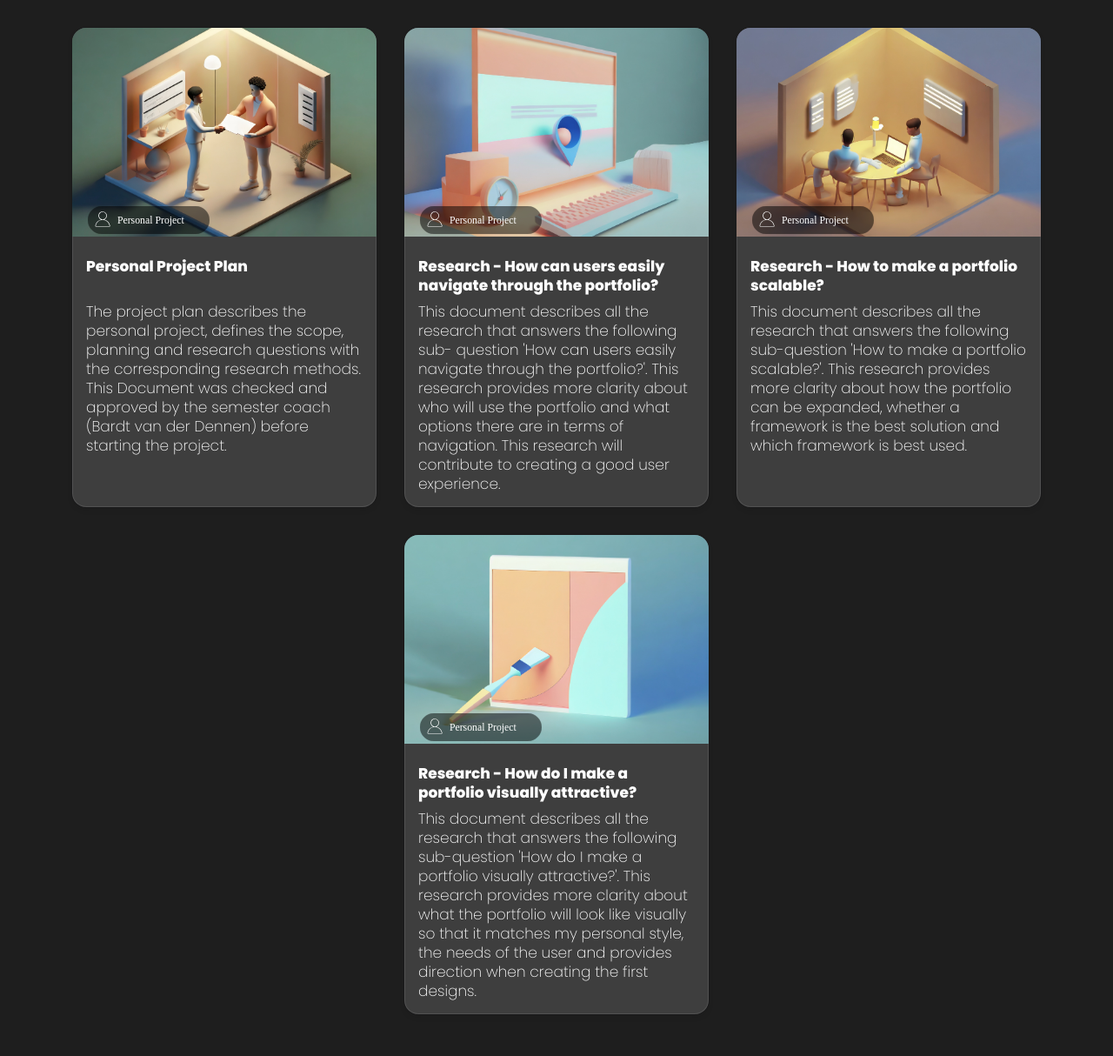
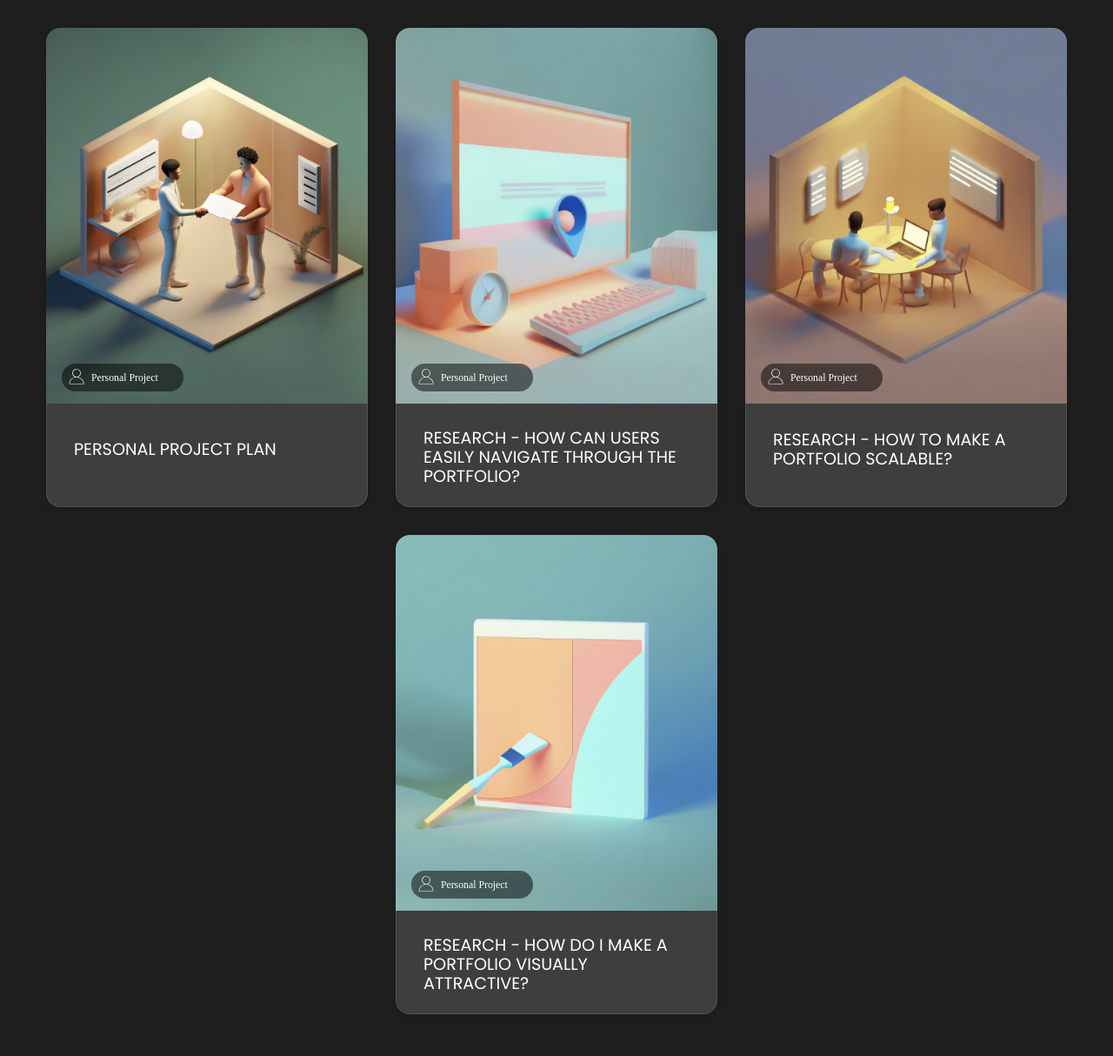
Before and after one commit to julienverheijen/Portfolio_S6, a PHP site: page /projects.html in a window 1280 px wide. Shown: the part 105-1319 px from the top of the page at 87% size. Run offline with PHP 8.4, Linux system fonts and the light colour scheme; some libraries are stand-ins or nearby versions.

Commit message:
Card hover animation, small design changes

```diff
--- a/deliverbles/projectplan.html
+++ b/deliverbles/projectplan.html
@@ -4,8 +4,6 @@
     <meta charset="UTF-8">
     <meta name="viewport" content="width=device-width, initial-scale=1.0">
     <title>Personal Project Plan</title>
-    <script src="https://kit.fontawesome.com/cc761c7f0d.js" crossorigin="anonymous"></script>
-    <script type="module" src="../deliverbles/deliverable.js"></script>
     <link rel="stylesheet" href="../styles.css">
     <link rel="stylesheet" href="../deliverbles/deliverable.css">
     <script>
@@ -60,3 +58,6 @@
     </div>
 </body>
 </html>
+<script type="module" src="script.js"></script>
+<script src="https://kit.fontawesome.com/cc761c7f0d.js" crossorigin="anonymous"></script>
+<script type="module" src="../deliverbles/deliverable.js"></script>
--- a/deliverbles/research_navigation.html
+++ b/deliverbles/research_navigation.html
@@ -4,8 +4,6 @@
     <meta charset="UTF-8">
     <meta name="viewport" content="width=device-width, initial-scale=1.0">
     <title>Research Navigation</title>
-    <script src="https://kit.fontawesome.com/cc761c7f0d.js" crossorigin="anonymous"></script>
-    <script type="module" src="../deliverbles/deliverable.js"></script>
     <link rel="stylesheet" href="../styles.css">
     <link rel="stylesheet" href="../deliverbles/deliverable.css">
     <script> var projectId = 2; </script>
@@ -96,3 +94,6 @@
     </div>
 </body>
 </html>
+<script type="module" src="script.js"></script>
+<script src="https://kit.fontawesome.com/cc761c7f0d.js" crossorigin="anonymous"></script>
+<script type="module" src="../deliverbles/deliverable.js"></script>
--- a/deliverbles/research_scalable.html
+++ b/deliverbles/research_scalable.html
@@ -4,8 +4,6 @@
     <meta charset="UTF-8">
     <meta name="viewport" content="width=device-width, initial-scale=1.0">
     <title>Research Scalable</title>
-    <script src="https://kit.fontawesome.com/cc761c7f0d.js" crossorigin="anonymous"></script>
-    <script type="module" src="../deliverbles/deliverable.js"></script>
     <link rel="stylesheet" href="../styles.css">
     <link rel="stylesheet" href="../deliverbles/deliverable.css">
     <script> var projectId = 3; </script>
@@ -182,3 +180,6 @@
     </div>
 </body>
 </html>
+<script type="module" src="script.js"></script>
+<script src="https://kit.fontawesome.com/cc761c7f0d.js" crossorigin="anonymous"></script>
+<script type="module" src="../deliverbles/deliverable.js"></script>
--- a/deliverbles/research_visual.html
+++ b/deliverbles/research_visual.html
@@ -4,8 +4,6 @@
     <meta charset="UTF-8">
     <meta name="viewport" content="width=device-width, initial-scale=1.0">
     <title>Research Visual</title>
-    <script src="https://kit.fontawesome.com/cc761c7f0d.js" crossorigin="anonymous"></script>
-    <script type="module" src="../deliverbles/deliverable.js"></script>
     <link rel="stylesheet" href="../styles.css">
     <link rel="stylesheet" href="../deliverbles/deliverable.css">
     <script> var projectId = 4; </script>
@@ -138,6 +136,7 @@
                     <li>Most users found it easy to navigate through the design. However, there was one tester who did have difficulty with it.<strong>&nbsp;</strong></li>
                     </ol>
                     <a class="button" href="https://app.maze.co/report/Portfolio/1kk8wtlmyp7jr8/intro" target="_blank">All Maze Test Results</a>
+                    <br>
                 </article>
                 <article class="body_conclusion">
                     <h2>CONCLUSION</h2>
@@ -157,3 +156,6 @@
     </div>
 </body>
 </html>
+<script type="module" src="script.js"></script>
+<script src="https://kit.fontawesome.com/cc761c7f0d.js" crossorigin="anonymous"></script>
+<script type="module" src="../deliverbles/deliverable.js"></script>
--- a/projects.css
+++ b/projects.css
@@ -7,7 +7,7 @@
     -webkit-box-pack: center;
         -ms-flex-pack: center;
             justify-content: center;
-    margin: 1rem;
+    margin: 1rem 0;
   }
 
   .card {
@@ -24,14 +24,18 @@
             flex-direction: column;
     -ms-flex-pack: distribute;
         justify-content: start;
-    width: 350px;
+    width: 370px;
     height: auto;
     -webkit-transition: all 0.2s ease;
     transition: all 0.2s ease;
     margin: 1rem;
+    transition: .5s;
+    overflow: hidden;
+    -webkit-transition: box-shadow 0.5s;
+    transition: box-shadow 0.5s;
   }
 
-  .card_top {
+  .card__header {
     position: relative;
     display: -webkit-box;
     display: -ms-flexbox;
@@ -39,11 +43,9 @@
     -webkit-box-direction: normal;
         -ms-flex-direction: column;
             flex-direction: column;
-
   }
 
-  .card_top .top__img {
-    height: 15rem;
+  .card__header .top__img {
     width: 100%;
     -o-object-fit: cover;
        object-fit: cover;
@@ -52,31 +54,26 @@
 
   .top__icon {
       position: absolute;
-      bottom: 0.3rem;
+      bottom: 1rem;
       left: 0.3rem;
       margin: 0 0.5rem;
       padding: 0.3rem;
       height: 2rem;
     }
 
-  .card_bottom .bottom__title {
-    font-size: 1.0625rem;
+  .card__body .card__title {
+    font-size: 1.2rem;
     line-height: 1.375rem;
-    min-height: 2.75rem;
     color: var(--white);
-    font-weight: 700;
-    margin: 0.5rem;
+    font-weight: 500;
+    text-transform: uppercase;
+    vertical-align: middle;
+    display: table-cell;
+    height: 3rem;
+    vertical-align: middle;
   }
 
-  .card_bottom .bottom__text {
-      font-size: 1.0625rem;
-      line-height: 1.375rem;
-      color: var(--white);
-      font-weight: 300;
-      margin: 0.5rem;
-    }
-
-  .card_bottom {
+  .card__body {
     display: -webkit-box;
     display: -ms-flexbox;
     display: block;
@@ -85,13 +82,86 @@
     -webkit-box-align: center;
         -ms-flex-align: center;
             align-items: center;
-    margin: 0.5rem;
+    margin: 1rem;
+    top: -10px;
   }
 
-  .card:hover {
-    background-color: #F56A01;
-  }
+.card:hover {
+    box-shadow: var(--shadow);
+}
 
-  a:hover {
-    text-decoration: none;
-  }
+.top__img {
+    height: 27rem;
+    overflow: hidden;
+    -webkit-transition: height 0.5s;
+    transition: height 0.5s;
+}
+
+.top__img img {
+    width: 100%;
+    display: block;
+    -webkit-transform: scale(1);
+    transform: scale(1);
+    -webkit-transition: opacity 0.5s, -webkit-transform 0.5s;
+    transition: opacity 0.5s, -webkit-transform 0.5s;
+    transition: opacity 0.5s, transform 0.5s;
+    transition: opacity 0.5s, transform 0.5s, -webkit-transform 0.5s;
+}
+
+.card:hover .top__img {
+    height: 130px;
+}
+
+  .card__body {
+    position: relative;
+    height: 3rem;
+    padding: 1rem;
+    -webkit-transition: height 0.5s;
+    transition: height 0.5s;
+}
+
+.card:hover .card__body {
+    height: 350px;
+}
+
+.card:hover {
+  background-color: var(--orange);
+}
+
+a:hover {
+  text-decoration: none;
+}
+
+.card__description {
+    position: absolute;
+    top: 5rem;
+    left: 0;
+    margin: 0;
+    padding: 1rem;
+    opacity: 0;
+    -webkit-transform: translateY(45px);
+    transform: translateY(45px);
+    -webkit-transition: opacity 0.3s, -webkit-transform 0.3s;
+    transition: opacity 0.3s, -webkit-transform 0.3s;
+    transition: opacity 0.3s, transform 0.3s;
+    transition: opacity 0.3s, transform 0.3s, -webkit-transform 0.3s;
+    -webkit-transition-delay: 0s;
+    transition-delay: 0s;
+}
+
+.card:hover .card__description {
+    opacity: 1;
+    -webkit-transform: translateY(0px);
+    transform: translateY(0px);
+    -webkit-transition-delay: 0.1s;
+    transition-delay: 0.1s;
+}
+
+/* .card__footer {
+    position: relative;
+    bottom: 12px;
+    left: 20px;
+    right: 20px;
+    font-size: 11px;
+    color: #A3A9A2;
+} */
--- a/projects.html
+++ b/projects.html
@@ -4,9 +4,6 @@
     <meta charset="UTF-8">
     <meta name="viewport" content="width=device-width, initial-scale=1.0">
     <title>Projects</title>
-    <script src="https://kit.fontawesome.com/cc761c7f0d.js" crossorigin="anonymous"></script>
-    <script type="module" src="script.js"></script>
-    <script type="module" src="projects.js"></script>
     <link rel="stylesheet" href="styles.css">
     <link rel="stylesheet" href="projects.css">
 </head>
@@ -22,8 +19,7 @@
       <div class="cards_container">
         <template id="card-template">
           <a class="card" id="card-link">
-
-            <div class="card_top">
+            <div class="card__header">
               <div>
                 <img class="top__img" id="card-cover-img" alt="" />
               </div>
@@ -35,13 +31,21 @@
               </div>
             </div>
 
-            <div class="card_bottom">
-              <h3 class="bottom__title" id="card-title"></h3>
-              <div class="bottom__text" id="card-details">
+            <div class="card__body">
+              <div>
+                <h3 class="card__title" id="card-title"></h3>
               </div>
+              <div class="card__description" id="card-details"></div>
+            </div>
+
+            <div class="card__footer">
+              <!-- Place for LO icons -->
             </div>
           </a>
         </template>
       </div>
 </body>
 </html>
+<script type="module" src="script.js"></script>
+<script src="https://kit.fontawesome.com/cc761c7f0d.js" crossorigin="anonymous"></script>
+<script type="module" src="projects.js"></script>
```
Also changed, not shown: readingguide.html (+4 -3 lines).
